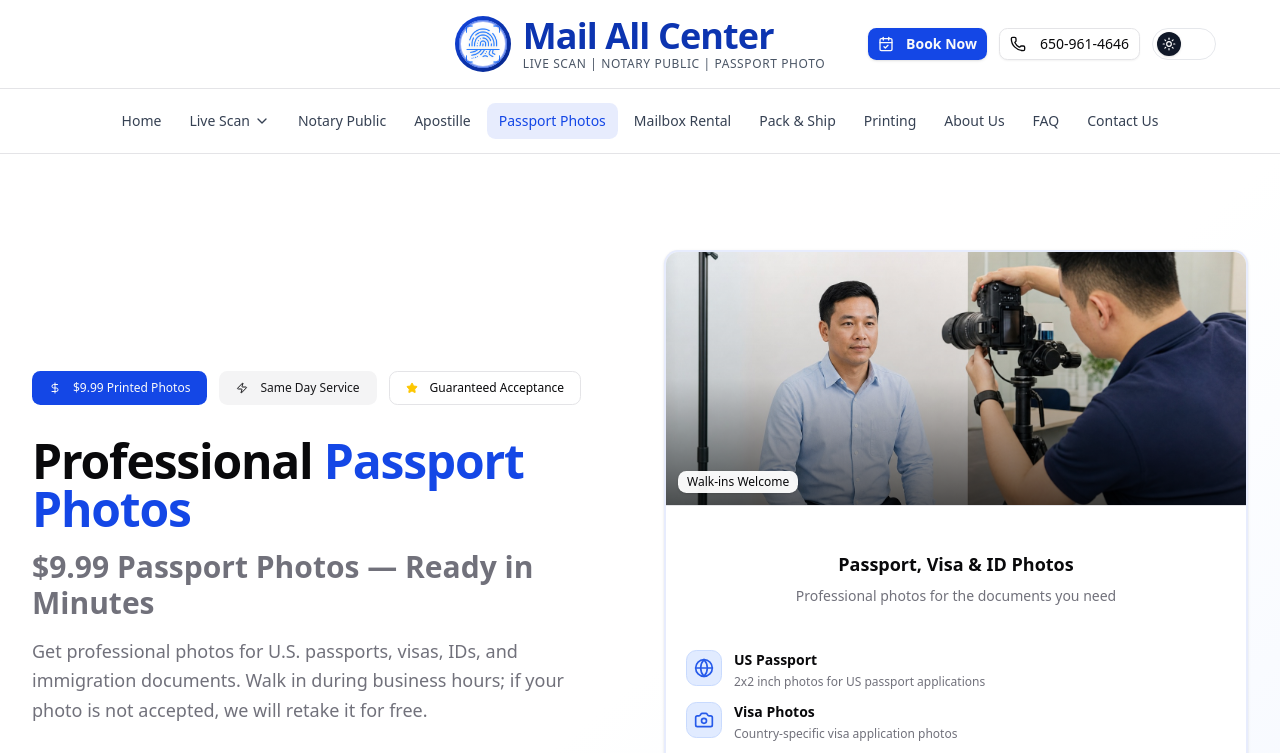
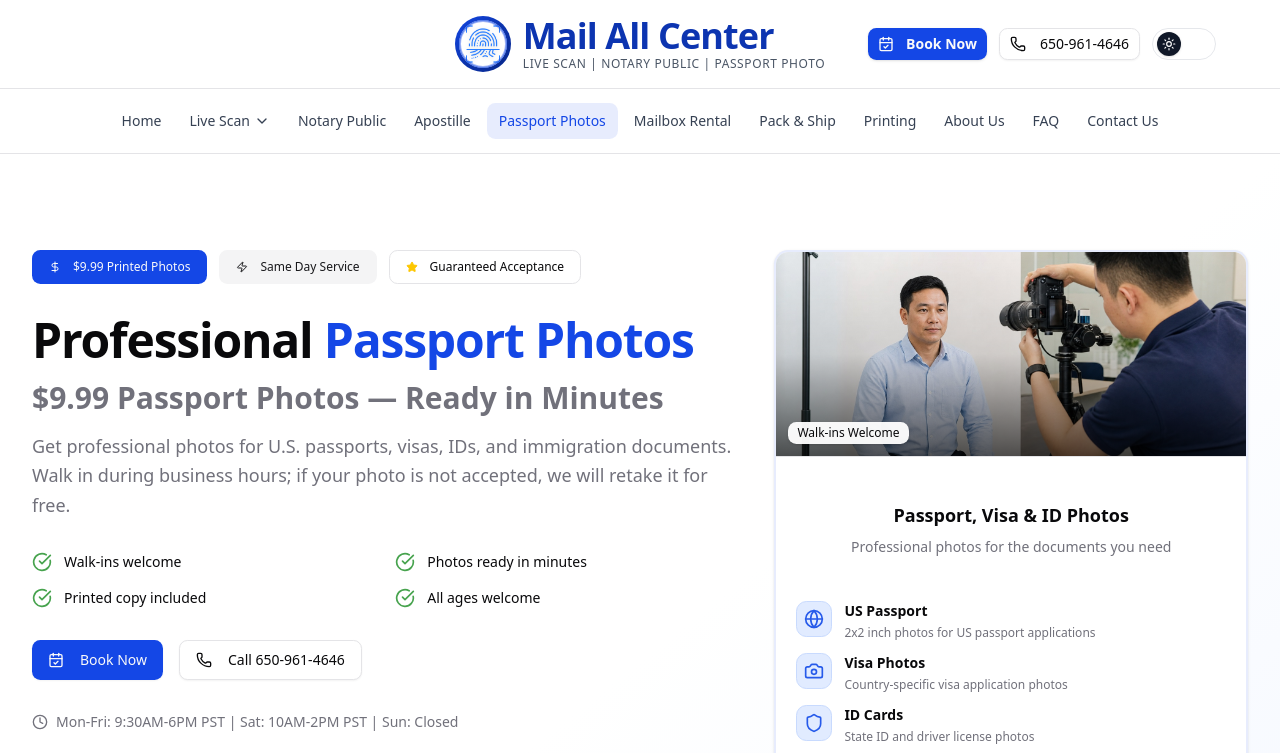
Before and after one commit to kewalplatel85/live-scan-solutions, a Next.js app: page /passport-photos in a window 1280 px wide. Shown: the top 753 px of the page. Built offline with nearby package versions, Linux system fonts and the light colour scheme.

Commit message:
Align passport photo hero layout

```diff
--- a/src/app/passport-photos/page.tsx
+++ b/src/app/passport-photos/page.tsx
@@ -93,6 +93,8 @@
 
       {/* Hero Section */}
       <GenericHero
+        layout="split-60-40"
+        className="py-12 md:py-16"
         title={
           <>
             Professional <span className="text-primary">Passport Photos</span>
```
